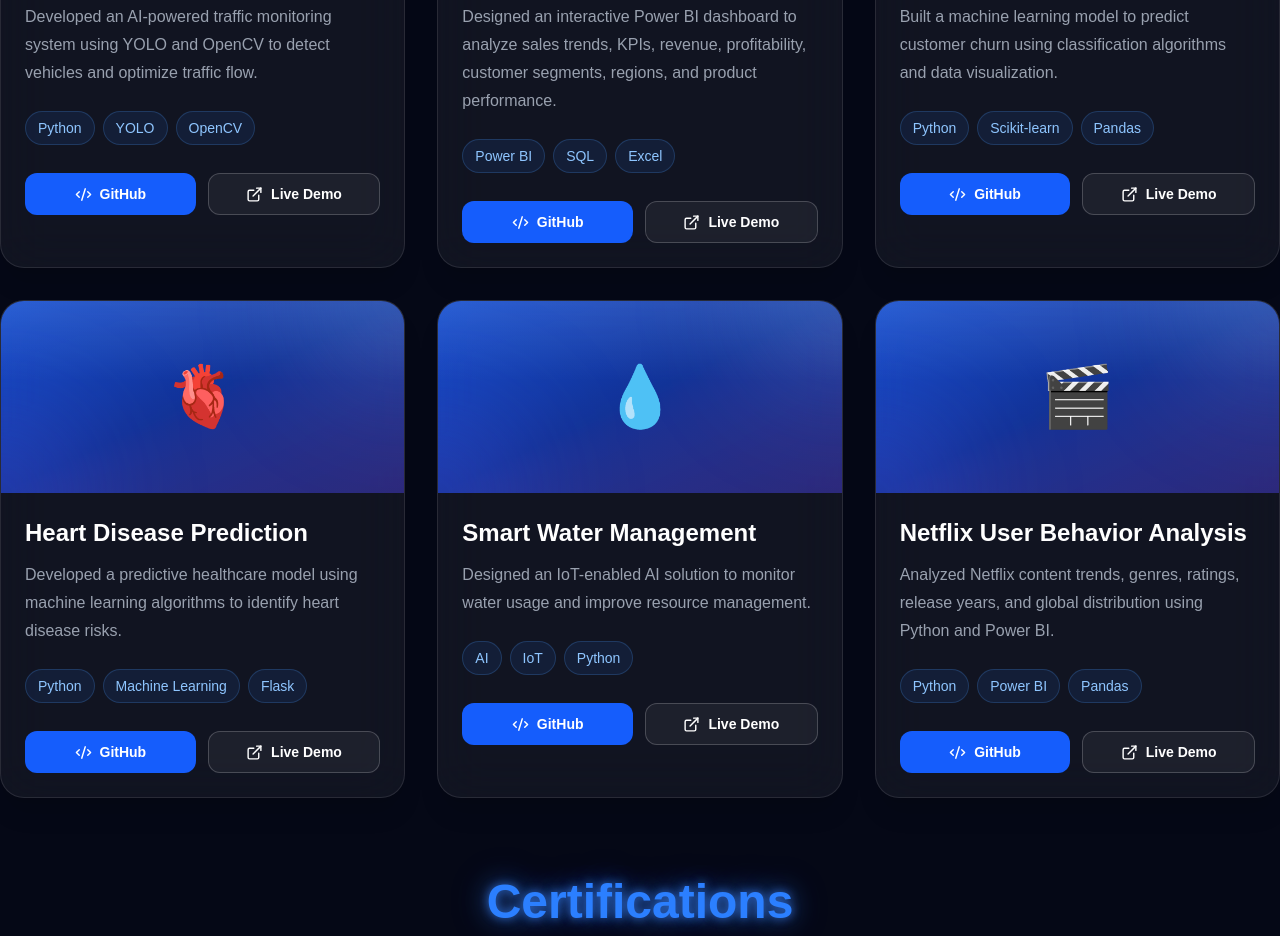
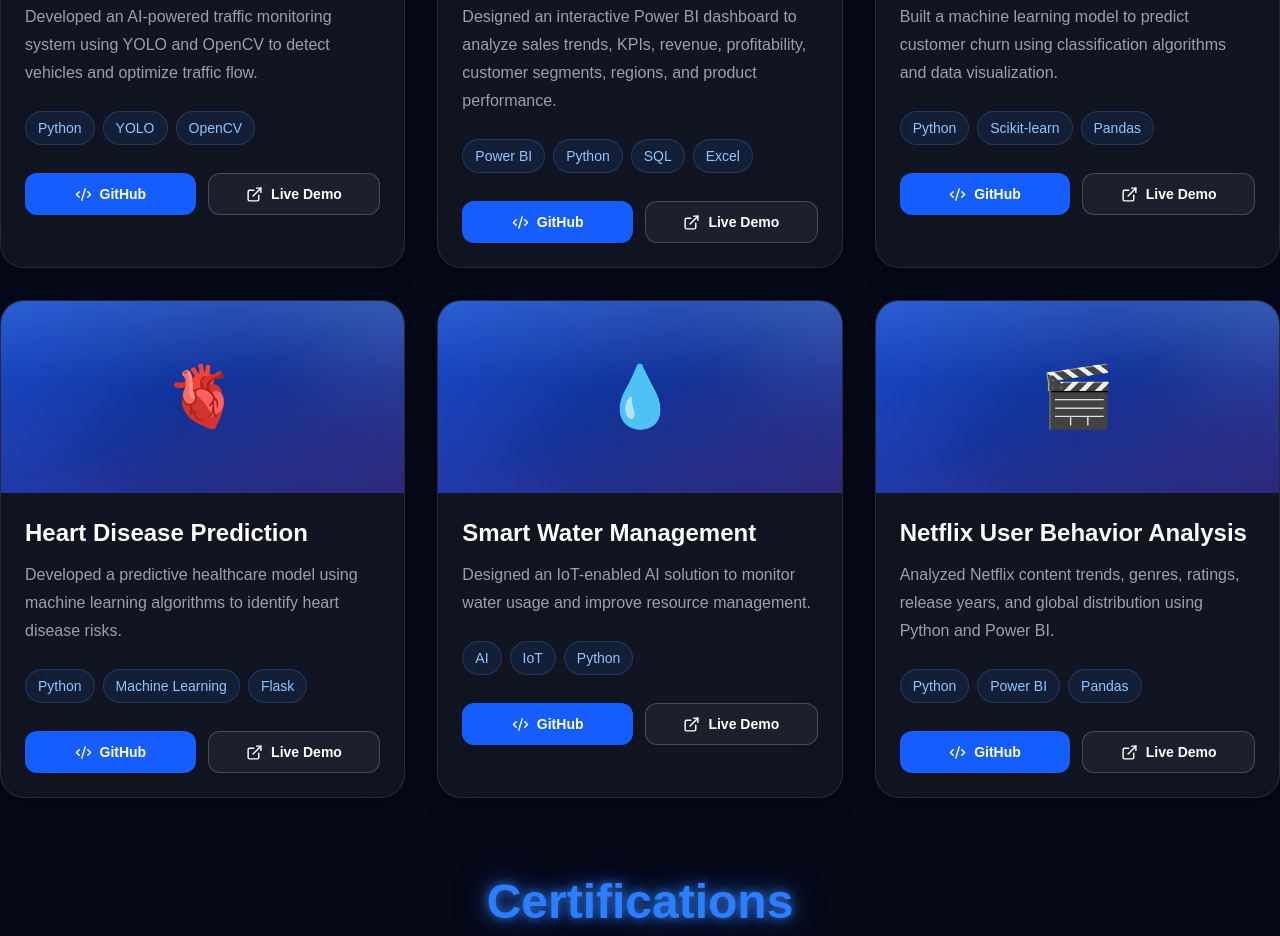
Before and after one commit to anakhatech/anakha-portfolio, a Next.js app: page / in a window 1280 px wide. Shown: the part 4600-5536 px from the top of the page. Built offline with nearby package versions, Linux system fonts and the light colour scheme.

Commit message:
Addded Python in Retails Sales Dashboard

```diff
--- a/src/components/Projects.tsx
+++ b/src/components/Projects.tsx
@@ -20,7 +20,7 @@ export default function Projects() {
       title: "Retail Sales Dashboard",
       description:
         "Designed an interactive Power BI dashboard to analyze sales trends, KPIs, revenue, profitability, customer segments, regions, and product performance.",
-      tech: ["Power BI", "SQL", "Excel"],
+      tech: ["Power BI", "Python", "SQL", "Excel"],
       icon: "📈",
       github: "https://github.com/anakhatech/Retail-Sales-Dashboard",
     },
```
